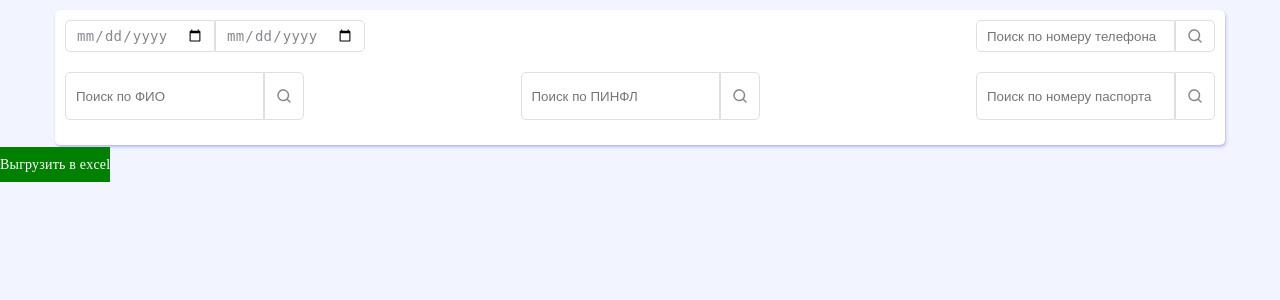
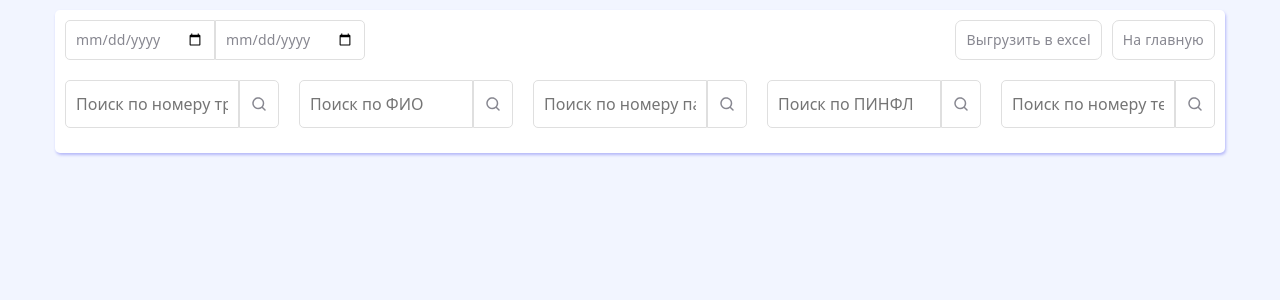
Before and after one commit to IldarSaygafarov2/meest, a Django app: page /elements/ in a window 1280 px wide. Shown: the top 300 px of the page. Run offline with Django 4.2, Linux system fonts and the light colour scheme.

Commit message:
added fixes

```diff
--- a/core/app/static/assets/style/style2.css
+++ b/core/app/static/assets/style/style2.css
@@ -188,8 +188,28 @@ body {
 .date-input:nth-child(2) {
   border-radius: 0 5px 5px 0;
 }
+.exsel-btn {
+  margin-left: 10px;
+  border-radius: 7px !important;
+  font-size: 14px;
+  font-style: normal;
+  font-weight: 400;
+  line-height: 18px;
+  letter-spacing: 0.2px;
+  color: var(--placeholder, #878790);
+  border-radius: 0 5px 5px 0;
+  border: 1px solid #dfdfdf;
+  background: #fff;
+  padding: 5px 10px;
+  transition: 0.5s;
+}
 
-.exsel-btn {
+
+/*.exsel-btn:hover{
+  background: green;
+  color: white;
+}*/
+/*.exsel-btn {
   border-radius: 7px;
   font-size: 14px;
   font-style: normal;
@@ -205,9 +225,18 @@ body {
   transition: .5s;
   border:none;
   outline:none;
+
 }
 
-@media (max-width:1400px){
+.exsel-btn2 {
+ top:20px;
+ right:20px;
+   bottom: unset;
+
+
+}*/
+
+/*@media (max-width:1400px){
 .exsel-btn{
 position:sticky;
 bottom:0;
@@ -219,7 +248,7 @@ color:white;
 border-radius:0;
 
 }
-}
+}*/
 
 
 .exsel-btn:hover{
--- a/core/app/templates/app/elements.html
+++ b/core/app/templates/app/elements.html
@@ -6,8 +6,11 @@
 <head>
     <meta charset="UTF-8"/>
     <meta name="viewport" content="width=device-width, initial-scale=1.0"/>
+    <title>Данные</title>
+    <link href="https://cdn.jsdelivr.net/npm/bootstrap@5.3.2/dist/css/bootstrap.min.css" rel="stylesheet"
+          integrity="sha384-T3c6CoIi6uLrA9TneNEoa7RxnatzjcDSCmG1MXxSR1GAsXEV/Dwwykc2MPK8M2HN" crossorigin="anonymous">
     <link rel="stylesheet" href="{% static 'assets/style/style2.css' %}"/>
-    <title>Document</title>
+
 </head>
 
 <body>
@@ -22,7 +25,20 @@
                     <input type="date" name="date_to" class="date-input"/>
                 </div>
                 <div class="wrapper__nav-item">
-                    <input type="text" placeholder="Поиск по номеру телефона" name="phone_number"/>
+                    <a href="{% url 'get_excel' %}" class="exsel-btn"
+                       style="height: 40px; display: inline-flex; align-items: center">
+                        Выгрузить в excel
+                    </a>
+                    <a href="{% url 'elements' %}" class="exsel-btn exsel-btn2"
+                       style="height: 40px; display: inline-flex; align-items: center">
+                        На главную
+                    </a>
+                </div>
+            </form>
+            <form action="" class="wrapper__nav" style="column-gap: 20px">
+                <div class="wrapper__nav-item">
+                    <input style="height: 48px;" type="text" placeholder="Поиск по номеру трек-номеру"
+                           name="track_number"/>
                     <button>
                         <svg xmlns="http://www.w3.org/2000/svg" width="18" height="18" viewBox="0 0 18 18">
                             <path
@@ -30,12 +46,20 @@
                                     fill="#878790"/>
                         </svg>
                     </button>
-
                 </div>
-            </form>
-            <form action="" class="wrapper__nav">
                 <div class="wrapper__nav-item">
                     <input style="height: 48px;" type="text" placeholder="Поиск по ФИО" name="fullname"/>
+                    <button>
+                        <svg xmlns="http://www.w3.org/2000/svg" width="18" height="18" viewBox="0 0 18 18">
+                            <path
+                                    d="M15.5325 14.4675L12.9825 11.925C13.8052 10.8768 14.2517 9.58249 14.25 8.25C14.25 7.06332 13.8981 5.90328 13.2388 4.91658C12.5795 3.92989 11.6425 3.16085 10.5461 2.70673C9.44975 2.2526 8.24335 2.13378 7.07946 2.36529C5.91558 2.5968 4.84648 3.16825 4.00736 4.00736C3.16825 4.84648 2.5968 5.91558 2.36529 7.07946C2.13378 8.24335 2.2526 9.44975 2.70673 10.5461C3.16085 11.6425 3.92989 12.5795 4.91658 13.2388C5.90328 13.8981 7.06332 14.25 8.25 14.25C9.58249 14.2517 10.8768 13.8052 11.925 12.9825L14.4675 15.5325C14.5372 15.6028 14.6202 15.6586 14.7116 15.6967C14.803 15.7347 14.901 15.7544 15 15.7544C15.099 15.7544 15.197 15.7347 15.2884 15.6967C15.3798 15.6586 15.4628 15.6028 15.5325 15.5325C15.6028 15.4628 15.6586 15.3798 15.6967 15.2884C15.7347 15.197 15.7544 15.099 15.7544 15C15.7544 14.901 15.7347 14.803 15.6967 14.7116C15.6586 14.6202 15.6028 14.5372 15.5325 14.4675ZM3.75 8.25C3.75 7.35999 4.01392 6.48996 4.50839 5.74994C5.00286 5.00992 5.70566 4.43314 6.52793 4.09254C7.3502 3.75195 8.255 3.66284 9.12791 3.83647C10.0008 4.0101 10.8026 4.43869 11.432 5.06802C12.0613 5.69736 12.4899 6.49918 12.6635 7.3721C12.8372 8.24501 12.7481 9.14981 12.4075 9.97208C12.0669 10.7943 11.4901 11.4972 10.7501 11.9916C10.01 12.4861 9.14002 12.75 8.25 12.75C7.05653 12.75 5.91194 12.2759 5.06802 11.432C4.22411 10.5881 3.75 9.44348 3.75 8.25Z"
+                                    fill="#878790"/>
+                        </svg>
+                    </button>
+                </div>
+                <div class="wrapper__nav-item">
+                    <input style="height: 48px;" type="text" placeholder="Поиск по номеру паспорта"
+                           name="passport_series"/>
                     <button>
                         <svg xmlns="http://www.w3.org/2000/svg" width="18" height="18" viewBox="0 0 18 18">
                             <path
@@ -55,8 +79,7 @@
                     </button>
                 </div>
                 <div class="wrapper__nav-item">
-                    <input style="height: 48px;" type="text" placeholder="Поиск по номеру паспорта"
-                           name="passport_series"/>
+                    <input type="text" placeholder="Поиск по номеру телефона" name="phone_number"/>
                     <button>
                         <svg xmlns="http://www.w3.org/2000/svg" width="18" height="18" viewBox="0 0 18 18">
                             <path
@@ -65,9 +88,8 @@
                         </svg>
                     </button>
                 </div>
+
             </form>
-
-            <!--  -->
 
             <div class="wrapper__list">
                 {% for element in elements %}
@@ -95,13 +117,42 @@
                 </div>
                 {% endfor %}
             </div>
+
         </div>
+
+        {% if elements.has_other_pages %}
+        <nav aria-label="Page navigation example" class="d-flex justify-content-center mt-5">
+
+            <ul class="pagination">
+                {% if elements.has_previous %}
+                <li class="page-item">
+                    <a class="page-link" href="?page={{ elements.previous_page_number }}" aria-label="Previous">
+                        <span aria-hidden="true">&laquo;</span>
+                    </a>
+                </li>
+                {% endif %}
+                {% for i in elements.paginator.page_range %}
+                    {% if i == elements.number  %}
+                        <li class="page-item active"><a class="page-link">{{ i }}</a></li>
+                    {% else %}
+                        <li class="page-item"><a class="page-link" href="#">{{ i }}</a></li>
+                    {% endif %}
+                {% endfor %}
+                {% if elements.has_next %}
+                <li class="page-item">
+                    <a class="page-link" href="?page={{ elements.next_page_number }}" aria-label="Next">
+                        <span aria-hidden="true">&raquo;</span>
+                    </a>
+                </li>
+                {% endif %}
+            </ul>
+        </nav>
+        {% endif %}
     </div>
+
+
 </div>
 
-<a href="{% url 'get_excel' %}" class="exsel-btn">
-    Выгрузить в excel
-</a>
 
 </body>
 
--- a/core/app/views.py
+++ b/core/app/views.py
@@ -1,10 +1,11 @@
+from django.conf import settings
+from django.core.paginator import Paginator
 from django.shortcuts import render, redirect
 
 from .forms import UserRequestForm
 from .models import UserRequest
 from .utils import save_to_excel
-import os
-from django.conf import settings
+from openpyxl import load_workbook
 
 
 def home(request):
@@ -30,20 +31,26 @@ def elements_view(request):
     pinfl = query.get("pinfl")
     query_fullname = query.get('fullname')
     passport_series = query.get("passport_series")
+    track_number = query.get("track_number")
 
     if query_fullname:
         elements = UserRequest.objects.filter(fullname__iregex=query_fullname)
     elif phone_number:
         elements = UserRequest.objects.filter(phone_number__iregex=phone_number)
+    elif track_number:
+        elements = UserRequest.objects.filter(track_number__iregex=track_number)
     elif passport_series:
         elements = UserRequest.objects.filter(passport_number__iregex=passport_series)
     elif pinfl:
         elements = UserRequest.objects.filter(pinfl__iregex=pinfl)
     elif date_from and date_to:
         elements = UserRequest.objects.filter(created_at__gt=date_from, created_at__lt=date_to)
-        print(elements)
     else:
         elements = UserRequest.objects.all()
+
+    qs = Paginator(elements, 30)
+    page = request.GET.get('page')
+    elements = qs.get_page(page)
 
     context = {
         "elements": elements
@@ -53,10 +60,36 @@ def elements_view(request):
 
 
 def get_excel(request):
-    elements = UserRequest.objects.all().values_list('track_number', 'fullname', 'passport_series', 'passport_number', 'pinfl', 'phone_number')
-    save_to_excel(
-        filename=settings.BASE_DIR / 'app/static/test.xlsx',
-        data=elements
-    )
+    if request.method == 'POST':
+        file = request.FILES.get('file-input')
+        wb = load_workbook(file)
+        sheet_obj = wb.active
+        values = []
+        for i in range(1, sheet_obj.max_column + 1):
+            cell_obj = sheet_obj.cell(row=1, column=i)
+            values.append(cell_obj.value)
+
+        result = []
+        for value in values:
+            elements = UserRequest.objects.filter(track_number=value).values_list(
+                'track_number', 'fullname', 'passport_series',
+                'passport_number', 'pinfl', 'phone_number').first()
+
+            if elements is None:
+                continue
+
+            result.append(elements)
+
+        save_to_excel(
+            filename=settings.BASE_DIR / 'app/static/test.xlsx',
+            data=result
+        )
+    else:
+        elements = UserRequest.objects.all().values_list('track_number', 'fullname', 'passport_series',
+                                                         'passport_number', 'pinfl', 'phone_number')
+        save_to_excel(
+            filename=settings.BASE_DIR / 'app/static/test.xlsx',
+            data=elements
+        )
 
     return render(request, 'app/result.html')
```
Also changed, not shown: core/app/templates/app/result.html (+17 -5 lines), 1 other file.
